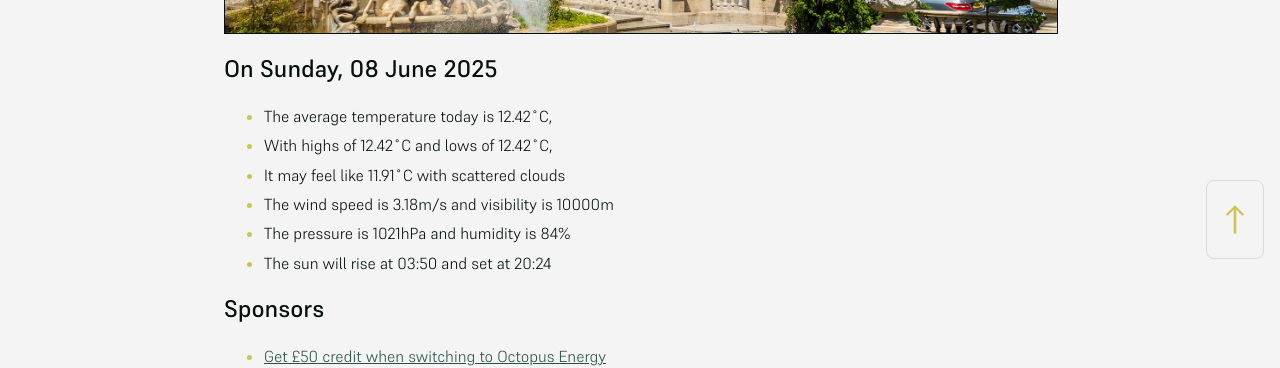
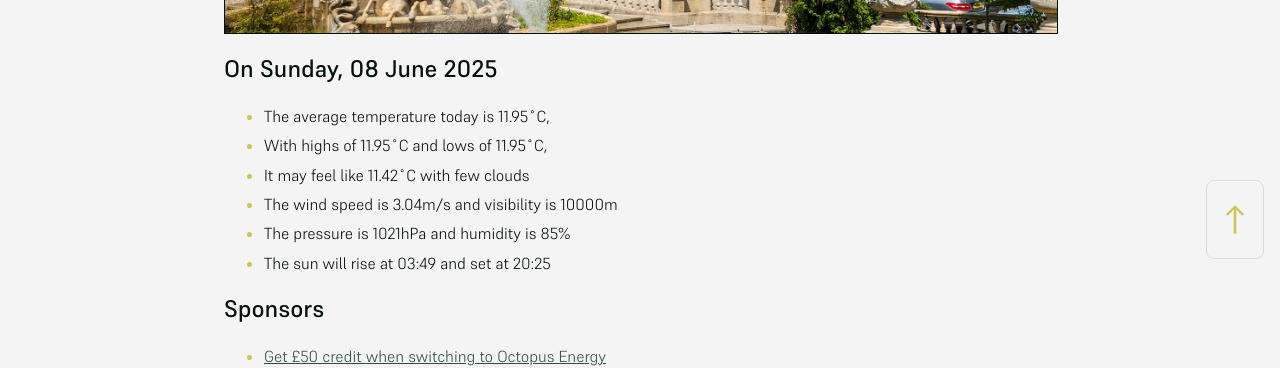
Before and after one commit to mat-0/cheltenham-open-data, a Jekyll site: the page built from index.md, in a window 1280 px wide. Shown: the part 625-993 px from the top of the page. Built offline with Jekyll 4.4.1, drawn with Linux system fonts in a browser that asks for light colours.

Commit message:
Updated 2025-06-08 23:57:51

```diff
--- a/index.md
+++ b/index.md
@@ -10,12 +10,12 @@ seo: Menu
 <!-- weather_marker starts -->
 ## On Sunday, 08 June 2025
 
-- The average temperature today is 12.42˚C,
-- With highs of 12.42˚C and lows of 12.42˚C,
-- It may feel like 11.91˚C with scattered clouds
-- The wind speed is 3.18m/s and visibility is 10000m
-- The pressure is 1021hPa and humidity is 84%
-- The sun will rise at 03:50 and set at 20:24
+- The average temperature today is 11.95˚C,
+- With highs of 11.95˚C and lows of 11.95˚C,
+- It may feel like 11.42˚C with few clouds
+- The wind speed is 3.04m/s and visibility is 10000m
+- The pressure is 1021hPa and humidity is 85%
+- The sun will rise at 03:49 and set at 20:25
 
 <!-- weather_marker ends -->
 
```
Also changed, not shown: _data/flood.json (+4 -4 lines), _pages/news.md (+4 -4 lines).
